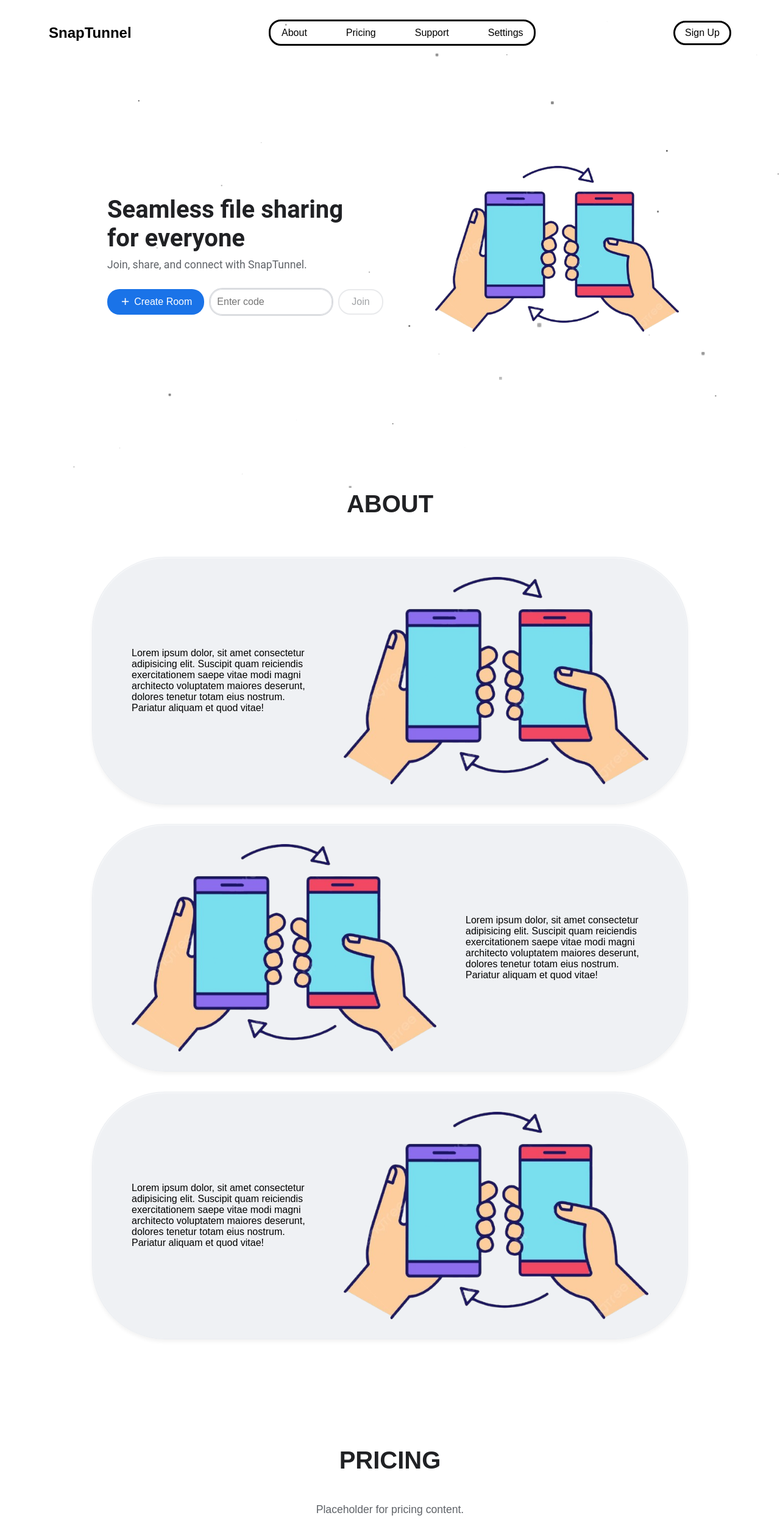
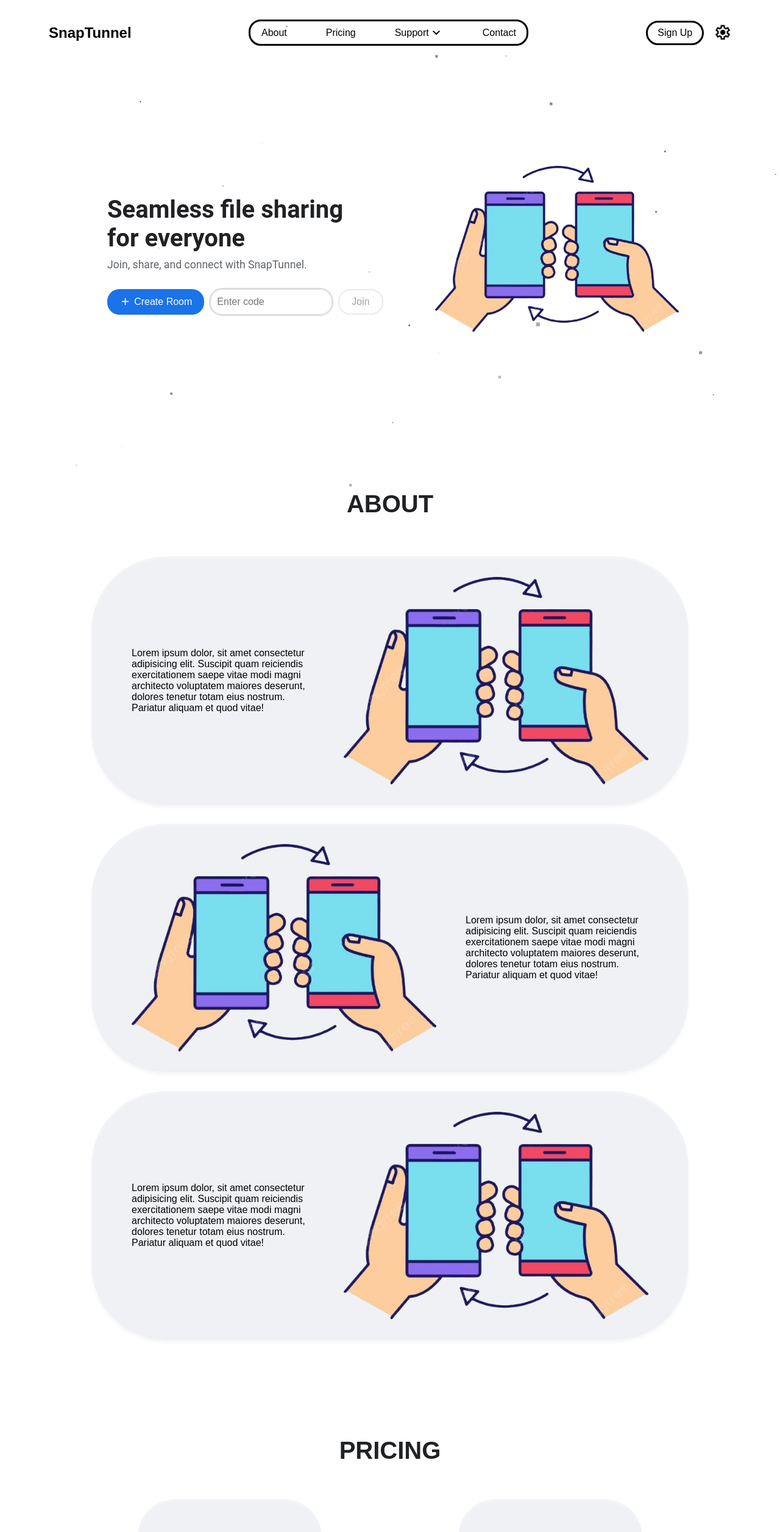
Before and after one commit to shashwat-deep/SnapTunnel, a React (Vite) app: page / in a window 1280 px wide. Shown: the top 2512 px of the page at 61% size. Built offline with nearby package versions, Linux system fonts and the light colour scheme.

Commit message:
new-elements added

```diff
--- a/src/components/home/main.css
+++ b/src/components/home/main.css
@@ -343,22 +343,15 @@ input:focus {
   }
 }
 
-.about_section,
-.pricing_section,
-.support_section,
-.settings_section {
+.about_section{
   display: flex;
   flex-direction: column;
   margin-inline: 12rem;
   margin-block: 2rem;
   align-items: center;
-  min-height: 50vh; /* Ensure sections are scrollable */
 }
 
-.about_heading,
-.pricing_heading,
-.support_heading,
-.settings_heading {
+.about_heading{
   margin-top: 6rem;
   margin-bottom: 3rem;
 }
@@ -408,6 +401,35 @@ input:focus {
     opacity: 1;
     scale: 1;
   }
+}
+
+.pricing_section{
+  display: flex;
+  flex-direction: column;
+  align-items: center;
+  margin-block: 7rem;
+  gap: 3rem;
+}
+
+.pricing_details{
+  display: flex;
+  flex-direction: row;
+  justify-content: space-evenly;
+  width: 100%;
+  align-items: center;
+}
+
+.price_card{
+  max-width: 300px;
+  padding: 4rem 3rem;
+  background: var(--card-bg);
+  border-radius: 60px;
+  border: 1px solid var(--card-bg);
+  box-shadow:
+    0 4px 6px var(--black-box-shadow),
+    inset 0 1px 2px var(--white-box-shadow);
+  backdrop-filter: blur(2px);
+  -webkit-backdrop-filter: blur(2px);
 }
 
 @media (max-width: 1024px) {
--- a/src/components/home/main.tsx
+++ b/src/components/home/main.tsx
@@ -146,15 +146,10 @@ const Main: React.FC = () => {
       </div>
       <div className="pricing_section" id="pricing">
         <h1 className="pricing_heading">PRICING</h1>
-        <p>Placeholder for pricing content.</p>
-      </div>
-      <div className="support_section" id="support">
-        <h1 className="support_heading">SUPPORT</h1>
-        <p>Placeholder for support content.</p>
-      </div>
-      <div className="settings_section" id="settings">
-        <h1 className="settings_heading">SETTINGS</h1>
-        <p>Placeholder for settings content.</p>
+        <div className='pricing_details'>
+          <div className='price_card block'>Lorem ipsum dolor, sit amet consectetur adipisicing elit. Vel, tempore. Autem laudantium doloremque excepturi maiores, accusantium aliquid earum adipisci cum similique nobis ab nesciunt provident quis! Natus magni neque maiores fugit architecto. Harum et quibusdam eius odio, itaque soluta, doloribus autem eaque veniam impedit ea maiores quae quo. Commodi, nulla.</div>
+          <div className='price_card block'>Lorem ipsum dolor, sit amet consectetur adipisicing elit. Vel, tempore. Autem laudantium doloremque excepturi maiores, accusantium aliquid earum adipisci cum similique nobis ab nesciunt provident quis! Natus magni neque maiores fugit architecto. Harum et quibusdam eius odio, itaque soluta, doloribus autem eaque veniam impedit ea maiores quae quo. Commodi, nulla.</div>
+        </div>
       </div>
       <div className="footer"></div>
       <div className="starfield"></div>
--- a/src/components/home/navBar.css
+++ b/src/components/home/navBar.css
@@ -89,6 +89,9 @@ a {
 }
 
 .navbar_item {
+  display: flex;
+  flex-direction: row;
+  align-items: center;
   padding: 0.5rem 1rem;
   border-radius: 1rem;
   transition: background-color 0.3s ease;
@@ -111,9 +114,52 @@ a {
   border: none;
   cursor: pointer;
   padding: 0;
-  width: 100%;
+  width: auto;
   height: 100%;
   display: block;
+}
+
+.support_icon {
+  line-height: 50%;
+  transform: rotate(0deg);
+}
+
+.navbar_item:hover .support_icon {
+  animation: drop_down .6s forwards;
+  color: var(--white);
+}
+
+.support_icon:hover {
+  color: var(--white);
+}
+
+.navbar_item:not(:hover) .support_icon{
+  animation: drop_down_reverse .5s forwards;
+}
+
+@keyframes drop_down {
+  from{
+    rotate: 0deg;
+  }
+  to{
+    rotate: 180deg;
+  }
+}
+
+@keyframes drop_down_reverse{
+  from{
+    rotate: 180deg;
+  }
+  to{
+    rotate: 0deg;
+  }
+}
+
+.nav_menu_1{
+  display: flex;
+  flex-direction: row;
+  align-items: center;
+  gap: 1rem;
 }
 
 .account {
@@ -168,6 +214,41 @@ a {
   cursor: pointer;
   font-size: 2rem;
 }
+
+.nav_item_mobile{
+  display: none;
+}
+
+.nav_settings{
+  font-size: 1.8rem;
+}
+
+.nav_settings:hover{
+  animation: setting_spin .5s forwards;
+}
+
+.nav_settings:not(:hover){
+  animation: setting_spin_reverse .5s forwards;
+}
+
+@keyframes setting_spin{
+  from {
+    rotate: 0deg;
+  }
+  to {
+    rotate: 60deg;
+  }
+}
+
+@keyframes setting_spin_reverse{
+  from {
+    rotate: 60deg;
+  }
+  to {
+    rotate: 0deg;
+  }
+}
+
 
 @media (max-width: 1024px) {
   .navbar_container {
@@ -225,6 +306,11 @@ a {
     right: 0;
   }
 
+  .navbar_link_item{
+    padding: 0;
+    margin: 0;
+  }
+
   .navbar_item {
     color: var(--light-text);
     border: 1px solid var(--dark-hover);
@@ -242,4 +328,18 @@ a {
     transform: none;
     pointer-events: auto;
   }
+
+  .nav_item_mobile{
+    display:flex;
+  }
+
+  .nav_settings{
+    display: none;
+  }
+
+  .pricing_details{
+    display: flex;
+    flex-direction: column;
+    gap: 2rem;
+  }
 }
--- a/src/components/home/navBar.tsx
+++ b/src/components/home/navBar.tsx
@@ -60,13 +60,20 @@ const Navbar: React.FC = () => {
             <button onClick={() => scrollToSection('pricing')}>Pricing</button>
           </li>
           <li className="navbar_item">
-            <button onClick={() => scrollToSection('support')}>Support</button>
+              <button onClick={() => scrollToSection('support')}>Support</button>
+              <span className="material-symbols-outlined support_icon">stat_minus_1</span>
           </li>
-          <li className="navbar_item">
-            <button onClick={() => scrollToSection('settings')}>Settings</button>
-          </li>
+          <Link to="/contact" className="navbar_item">
+            <button>Contact</button>
+          </Link>
+          <Link to="/settings" className="navbar_item nav_item_mobile">
+            <button>Settings</button>
+          </Link>
         </ul>
-        <div className="account">Sign Up</div>
+        <div className='nav_menu_1'>
+          <div className="account">Sign Up</div>
+          <span className="material-symbols-outlined nav_settings">settings</span>
+        </div>
       </div>
       <span
         className="material-symbols-outlined sideBar_icon"
```
